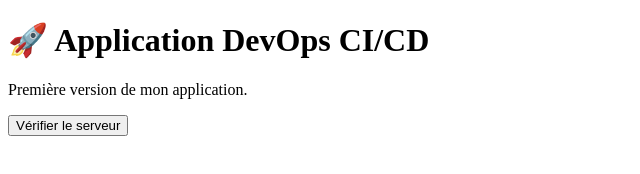
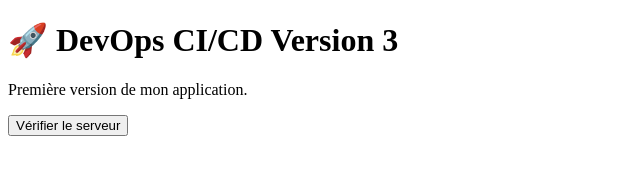
Before and after one commit to mariem-ayari163/devops-cicd-project, a website: page app/public/index.html in a window 1280 px wide. Shown: the whole page, without its empty margins (0-640 px from the left). Drawn offline with Linux system fonts and the light colour scheme.

Commit message:
Release version 3

```diff
--- a/app/public/index.html
+++ b/app/public/index.html
@@ -14,7 +14,7 @@
 
 <body>
 
-    <h1>🚀 Application DevOps CI/CD</h1>
+    <h1>🚀 DevOps CI/CD Version 3</h1>
 
     <p>
         Première version de mon application.
```
Also changed, not shown: .github/runner-test.yml, .github/workflows/runner-test.yml.
